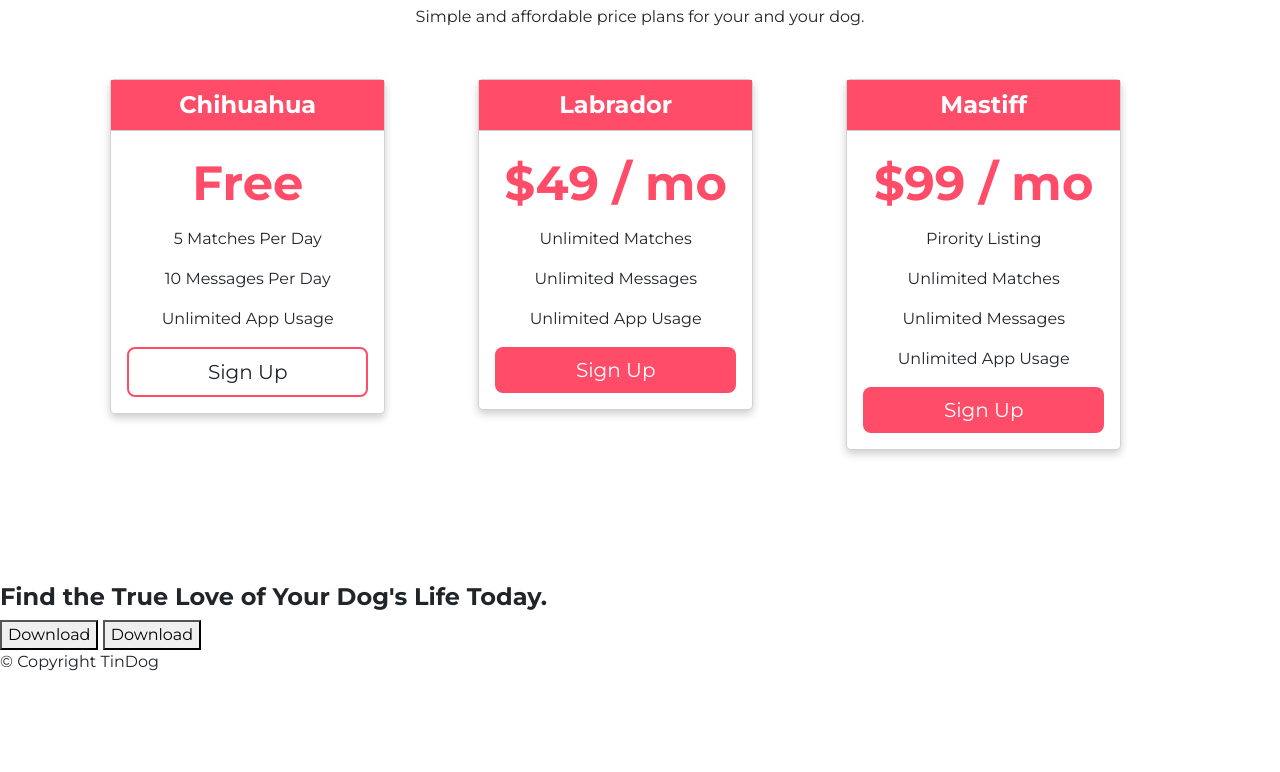
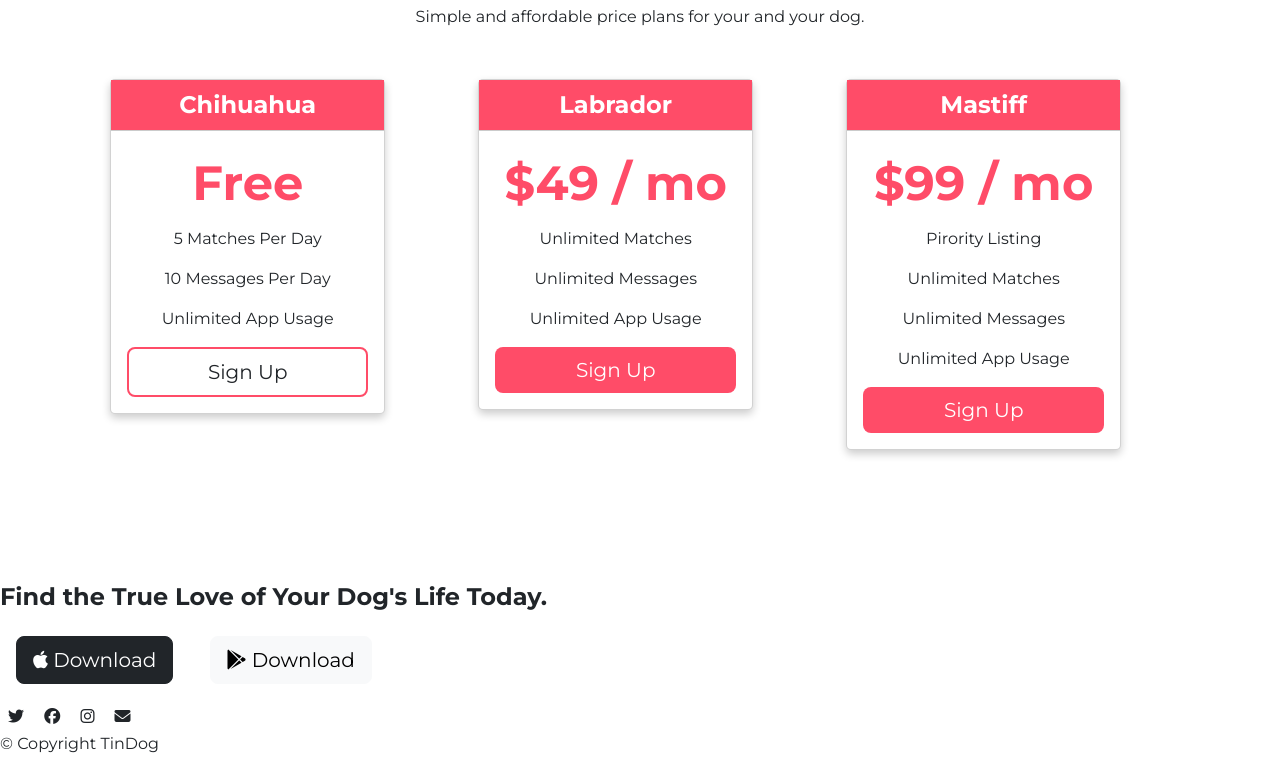
Before and after one commit to SanfetCoder/HarkApp, a plain HTML site: page index.html in a window 1280 px wide. Shown: the part 2111-2883 px from the top of the page. Before the commit the page ends 2801 px from the top, so only its background shows below. Drawn offline with nearby package versions, Linux system fonts and the light colour scheme.

Commit message:
Update index.html

```diff
--- a/index.html
+++ b/index.html
@@ -12,8 +12,8 @@
   <link href="https://cdn.jsdelivr.net/npm/bootstrap@5.2.3/dist/css/bootstrap.min.css" rel="stylesheet" integrity="sha384-rbsA2VBKQhggwzxH7pPCaAqO46MgnOM80zW1RWuH61DGLwZJEdK2Kadq2F9CUG65" crossorigin="anonymous">
   <script src="https://cdn.jsdelivr.net/npm/bootstrap@5.2.3/dist/js/bootstrap.bundle.min.js" integrity="sha384-kenU1KFdBIe4zVF0s0G1M5b4hcpxyD9F7jL+jjXkk+Q2h455rYXK/7HAuoJl+0I4" crossorigin="anonymous"></script>
   <script src="https://code.jquery.com/jquery-3.3.1.slim.min.js" integrity="sha384-q8i/X+965DzO0rT7abK41JStQIAqVgRVzpbzo5smXKp4YfRvH+8abtTE1Pi6jizo" crossorigin="anonymous"></script>
-<script src="https://cdn.jsdelivr.net/npm/popper.js@1.14.7/dist/umd/popper.min.js" integrity="sha384-UO2eT0CpHqdSJQ6hJty5KVphtPhzWj9WO1clHTMGa3JDZwrnQq4sF86dIHNDz0W1" crossorigin="anonymous"></script>
-<script src="https://cdn.jsdelivr.net/npm/bootstrap@4.3.1/dist/js/bootstrap.min.js" integrity="sha384-JjSmVgyd0p3pXB1rRibZUAYoIIy6OrQ6VrjIEaFf/nJGzIxFDsf4x0xIM+B07jRM" crossorigin="anonymous"></script>
+  <script src="https://cdn.jsdelivr.net/npm/popper.js@1.14.7/dist/umd/popper.min.js" integrity="sha384-UO2eT0CpHqdSJQ6hJty5KVphtPhzWj9WO1clHTMGa3JDZwrnQq4sF86dIHNDz0W1" crossorigin="anonymous"></script>
+  <script src="https://cdn.jsdelivr.net/npm/bootstrap@4.3.1/dist/js/bootstrap.min.js" integrity="sha384-JjSmVgyd0p3pXB1rRibZUAYoIIy6OrQ6VrjIEaFf/nJGzIxFDsf4x0xIM+B07jRM" crossorigin="anonymous"></script>
 
   <!-- CSS Stylesheets -->
   <link rel="stylesheet" href="css/styles.css">
@@ -36,17 +36,17 @@
       <div class="collapse navbar-collapse" id="navbarTogglerDemo01">
         <ul class="navbar-nav ms-auto">
           <li class="nav-item">
-            <a class="nav-link" href="">
+            <a class="nav-link" href="#footer">
             Contact
             </a>
           </li>
           <li class="nav-item">
-            <a class="nav-link" href="">
+            <a class="nav-link" href="#pricing">
             Pricing
             </a>
           </li>
           <li class="nav-item">
-            <a class="nav-link" href="">
+            <a class="nav-link" href="#cta">
             Download
             </a>
           </li>
@@ -59,7 +59,7 @@
     <div class="row" id="row-title">
 
       <div class="col-lg-6">
-        <h1>Reduce your stress with podcasts</h1>
+        <h1 class="product-definition">Reduce your stress with podcasts</h1>
         <div id="title-download">
           <button type="button" class="btn btn-dark btn-lg download-button"><i class="fa-brands fa-apple"></i> Download</button>
           <button type="button" class="btn btn-outline-light btn-lg download-button"><i class="fa-brands fa-google-play"></i> Download</button>
@@ -198,9 +198,15 @@
 
   <section id="cta">
 
-    <h3>Find the True Love of Your Dog's Life Today.</h3>
-    <button type="button">Download</button>
-    <button type="button">Download</button>
+    <h3 class="cta-heading">Find the True Love of Your Dog's Life Today.</h3>
+    <button class="btn btn-dark btn-lg m-3"type="button">
+      <i class="fa-brands fa-apple"></i>
+      Download
+    </button>
+    <button class="btn btn-light btn-lg m-3" type="button">
+      <i class="fa-brands fa-google-play"></i>
+      Download
+    </button>
 
   </section>
 
@@ -208,8 +214,14 @@
   <!-- Footer -->
 
   <footer id="footer">
+    <div class="row-expand">
+      <i class="fa-brands fa-twitter m-2"></i>
+      <i class="fa-brands fa-facebook m-2"></i>
+      <i class="fa-brands fa-instagram m-2"></i>
+      <i class="fa-solid fa-envelope m-2"></i>
+    </div>
 
-    <p>© Copyright TinDog</p>
+    <p class="copyright-element">© Copyright TinDog</p>
 
   </footer>
 
```
